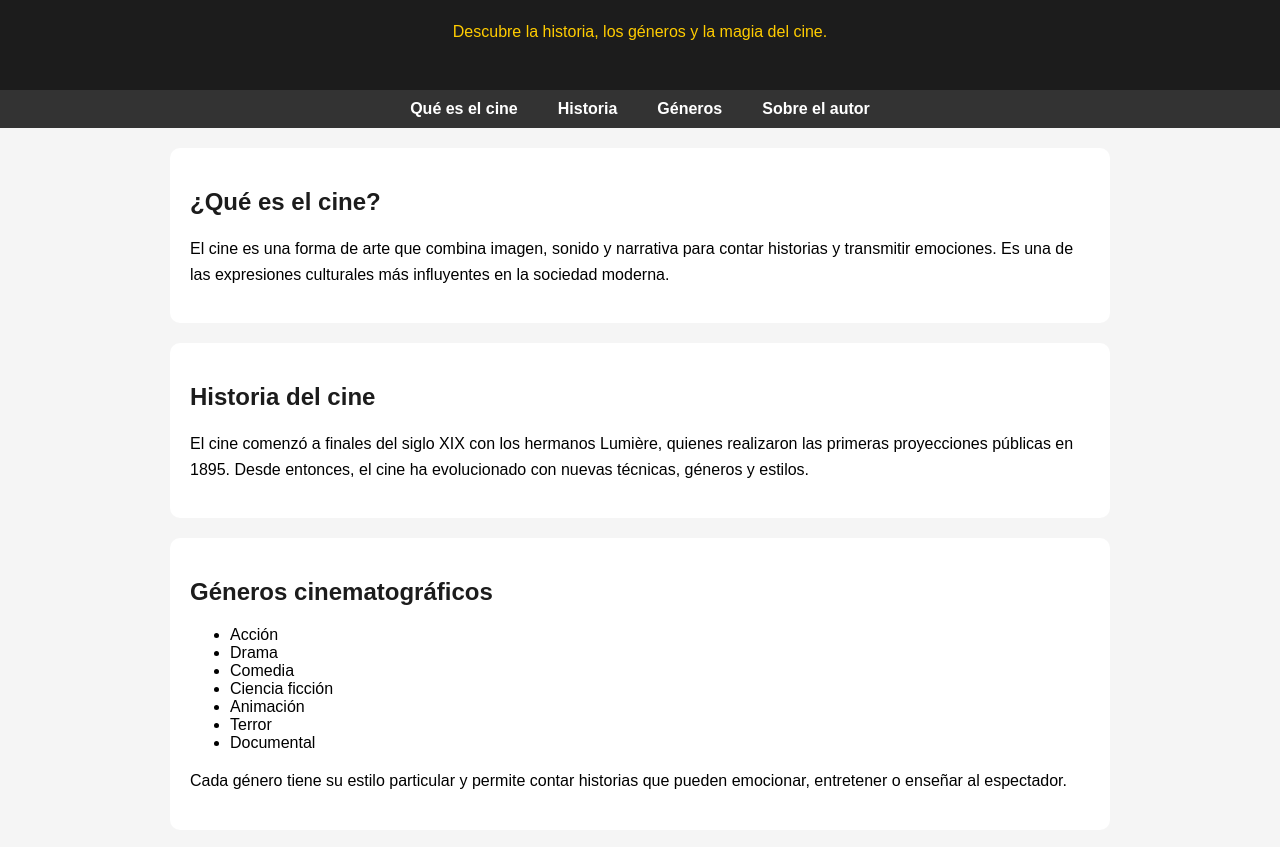
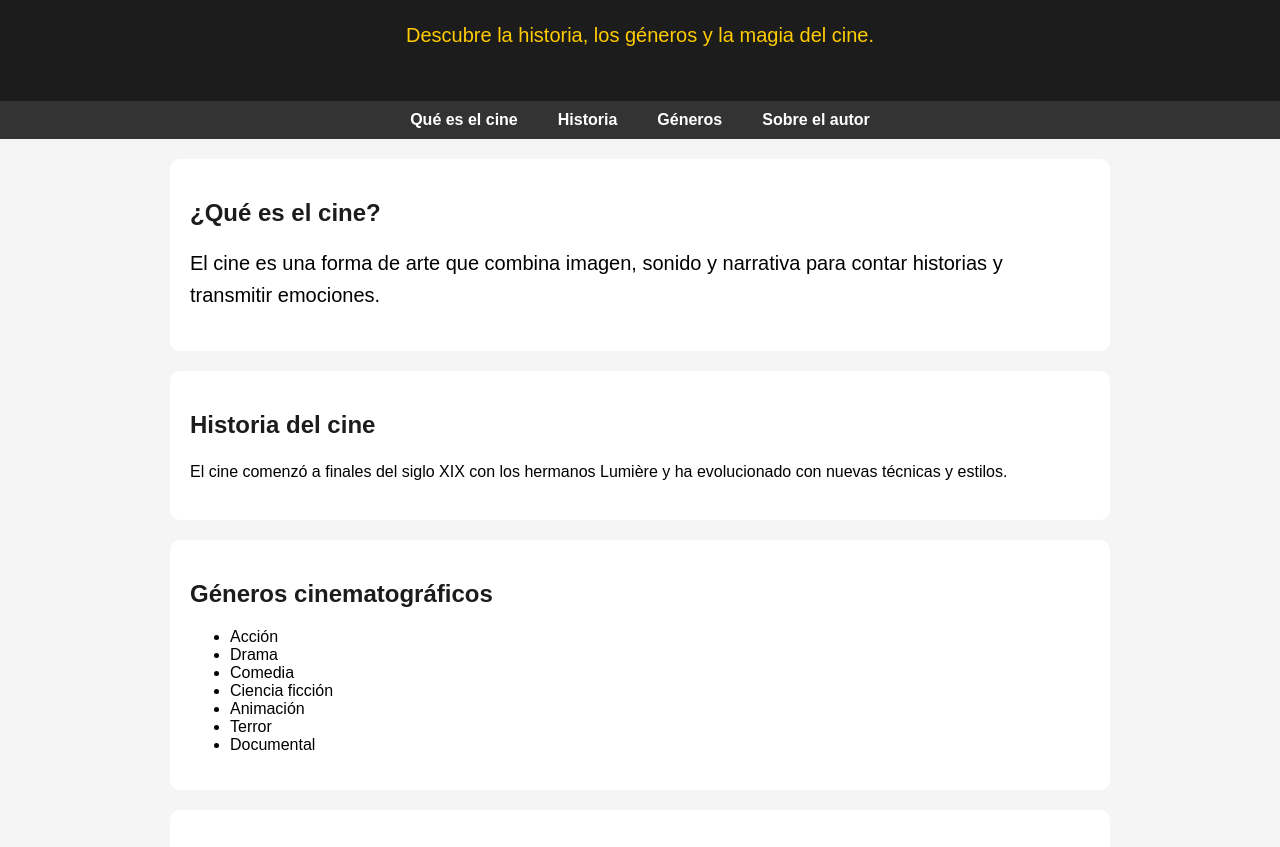
Before and after one commit to matiasmaldonadorincon-ctrl/tecnolog-a-, a plain HTML site: page index.html in a window 1280 px wide. Shown: the part 91-938 px from the top of the page. Drawn offline with Linux system fonts and the light colour scheme.

Commit message:
Update index.html

```diff
--- a/index.html
+++ b/index.html
@@ -3,7 +3,9 @@
 <head>
     <meta charset="UTF-8">
     <title>El Arte del Cine</title>
+
     <style>
+        /* SELECTORES (colores de fondo y texto) */
         body {
             font-family: Arial, sans-serif;
             background-color: #f5f5f5;
@@ -36,7 +38,7 @@
         }
 
         nav ul li a {
-            color: #fff;
+            color: white;
             text-decoration: none;
             font-weight: bold;
         }
@@ -49,7 +51,7 @@
             max-width: 900px;
             margin: 20px auto;
             padding: 20px;
-            background-color: #fff;
+            background-color: white;
             border-radius: 10px;
         }
 
@@ -65,15 +67,26 @@
             text-align: center;
             padding: 20px;
             background-color: #1c1c1c;
-            color: #fff;
+            color: white;
+        }
+
+        /* CLASS: cambiar tamaño del texto */
+        .texto-grande {
+            font-size: 20px;
+        }
+
+        /* ID: cambiar tipo de letra */
+        #autor {
+            font-family: "Courier New", monospace;
         }
     </style>
 </head>
+
 <body>
 
 <header>
     <h1>El Arte del Cine</h1>
-    <p>Descubre la historia, los géneros y la magia del cine.</p>
+    <p class="texto-grande">Descubre la historia, los géneros y la magia del cine.</p>
 </header>
 
 <nav>
@@ -87,20 +100,17 @@
 
 <section id="quees">
     <h2>¿Qué es el cine?</h2>
-    <p>
+    <p class="texto-grande">
         El cine es una forma de arte que combina imagen, sonido y narrativa
-        para contar historias y transmitir emociones. Es una de las
-        expresiones culturales más influyentes en la sociedad moderna.
+        para contar historias y transmitir emociones.
     </p>
 </section>
 
 <section id="historia">
     <h2>Historia del cine</h2>
     <p>
-        El cine comenzó a finales del siglo XIX con los hermanos Lumière,
-        quienes realizaron las primeras proyecciones públicas en 1895.
-        Desde entonces, el cine ha evolucionado con nuevas técnicas,
-        géneros y estilos.
+        El cine comenzó a finales del siglo XIX con los hermanos Lumière
+        y ha evolucionado con nuevas técnicas y estilos.
     </p>
 </section>
 
@@ -115,10 +125,6 @@
         <li>Terror</li>
         <li>Documental</li>
     </ul>
-    <p>
-        Cada género tiene su estilo particular y permite contar historias
-        que pueden emocionar, entretener o enseñar al espectador.
-    </p>
 </section>
 
 <section id="autor">
@@ -128,15 +134,12 @@
     <p><strong>Institución:</strong> Skolmi</p>
 </section>
 
-<!-- FOTO PERSONAL AL FINAL -->
 <section>
     <h2>Foto del autor</h2>
-    <img src=foto.jpeg
-style="width:200px; border-radius:50%; display:block; margin:20px auto;">
+    <img src="foto.jpeg" style="width:200px; border-radius:50%; display:block; margin:auto;">
 </section>
-
 <footer>
-    <p>© 2026 El Arte del Cine | Tarea de tecnología</p>
+    <p>© 2026 El Arte del Cin | Tarea de tecnología</p>
 </footer>
 
 </body>
```
